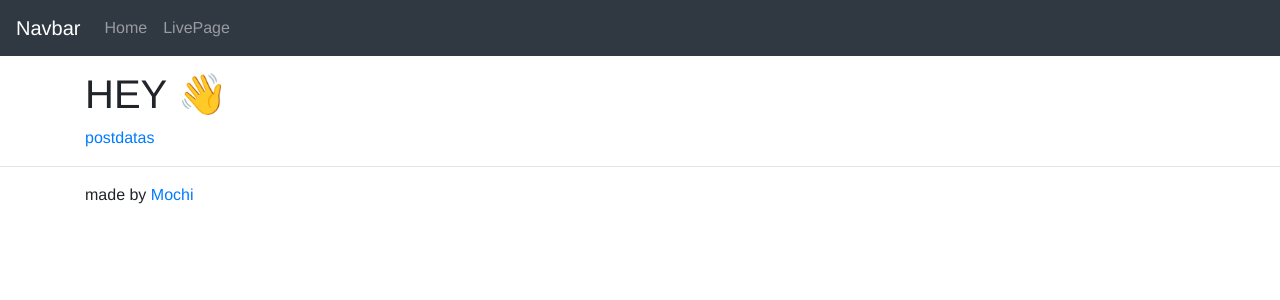
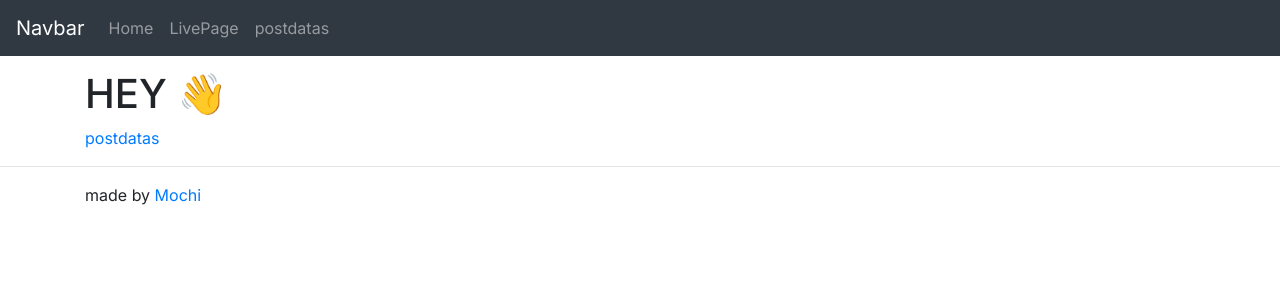
Before and after one commit to Mochichi2003/Campus-festival, a Next.js app: page / in a window 1280 px wide. Shown: the top 300 px of the page. Built offline with nearby package versions, Linux system fonts and the light colour scheme.

Commit message:
mark downにstyleの適用ができた

```diff
--- a/components/Layout.tsx
+++ b/components/Layout.tsx
@@ -14,7 +14,7 @@ type Props = {
 const Layout = ({ children, title, NotShowHederAndFooter }: Props) => (
   <div>
     <Head>
-      <title>{title + "| N高横浜キャンパスフェスティバルWebページ"}</title>
+      <title>{title + " - N高横浜キャンパスフェスティバルWebページ"}</title>
       <meta charSet="utf-8" />
       <meta name="viewport" content="initial-scale=1.0, width=device-width" />
       <meta httpEquiv="X-UA-Compatible" content="IE=edge" />
@@ -35,7 +35,10 @@ const Layout = ({ children, title, NotShowHederAndFooter }: Props) => (
       <meta name="twitter:site" content="@mochi_749" />
       <meta property="og:site_name" content="No title" />
       <meta property="og:locale" content="ja_JP" />
-
+      <link
+        href="https://fonts.googleapis.com/css2?family=Inter:wght@100;200;300;400;500;600;700;800;900&display=swap"
+        rel="stylesheet"
+      />
       <link rel="icon" href="icon/スクリーンショット 164.png" />
       {/* <!-- Global site tag (gtag.js) - Google Analytics --> */}
     </Head>
--- a/components/header.tsx
+++ b/components/header.tsx
@@ -15,6 +15,7 @@ export default function header() {
           <Nav className="mr-auto">
             <Nav.Link href="/">Home</Nav.Link>
             <Nav.Link href="/live">LivePage</Nav.Link>
+            <Nav.Link href="/postdatas">postdatas</Nav.Link>
           </Nav>
         </Navbar.Collapse>
       </Navbar>
--- a/package.json
+++ b/package.json
@@ -16,6 +16,7 @@
     "dayjs": "^1.8.36",
     "debug": "^4.2.0",
     "dotenv": "^8.2.0",
+    "github-markdown-css": "^4.0.0",
     "gray-matter": "^4.0.2",
     "highlightjs": "^9.16.2",
     "next": "latest",
--- a/pages/about.jsx
+++ b/pages/about.jsx
@@ -3,7 +3,7 @@ import Layout from "../components/Layout-markdown";
 const About = ({ title, description, ...props }) => {
   return (
     <>
-      <Layout pageTitle={`${title} | About`} description={description}>
+      <Layout title={`${title} | About`} description={description}>
         <h1 className="title">Welcome to my blog!</h1>
 
         <p className="description">{description}</p>
--- a/pages/postdatas.jsx
+++ b/pages/postdatas.jsx
@@ -1,4 +1,4 @@
-import Layout from "../components/Layout-markdown";
+import Layout from "../components/Layout";
 import PostList from "../components/PostList";
 import matter from "gray-matter";
 
@@ -6,7 +6,7 @@ import matter from "gray-matter";
 
 const Index = ({ posts, title, description, ...props }) => {
   return (
-    <Layout pageTitle={title}>
+    <Layout title={title}>
       <h1 className="title">Welcome to my blog!</h1>
       <p className="description">{description}</p>
       <main>
--- a/style/global.css
+++ b/style/global.css
@@ -3,7 +3,7 @@ html {
   margin: 0;
   padding: 0;
 
-  font-family: "Avenir", "Helvetica Neue", "Helvetica", "Arial", "Hiragino Sans",
-    "ヒラギノ角ゴシック", YuGothic, "Yu Gothic", "メイリオ", Meiryo,
-    "ＭＳ Ｐゴシック", "MS PGothic", sans-serif;
+  font-family: "Inter", "Avenir", "Helvetica Neue", "Helvetica", "Arial",
+    "Hiragino Sans", "ヒラギノ角ゴシック", YuGothic, "Yu Gothic", "メイリオ",
+    Meiryo, "ＭＳ Ｐゴシック", "MS PGothic", sans-serif;
 }
```
Also changed, not shown: pages/post/[postname].jsx (+11 -4 lines), posts/test.md (+1 -1 lines), .eslintrc.js, 1 other file (tests, documents, lock files or other folders).
